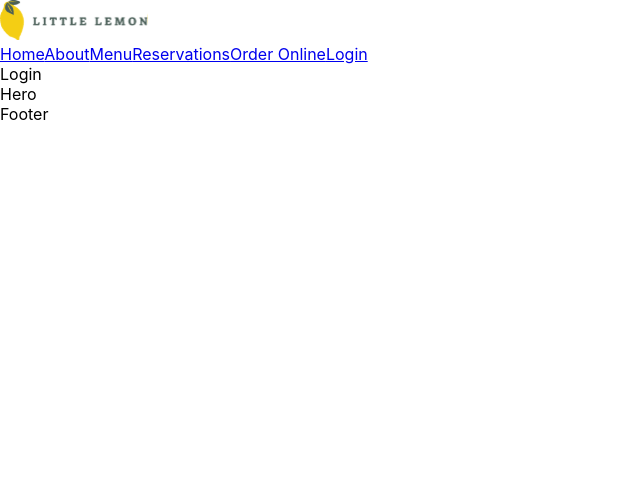
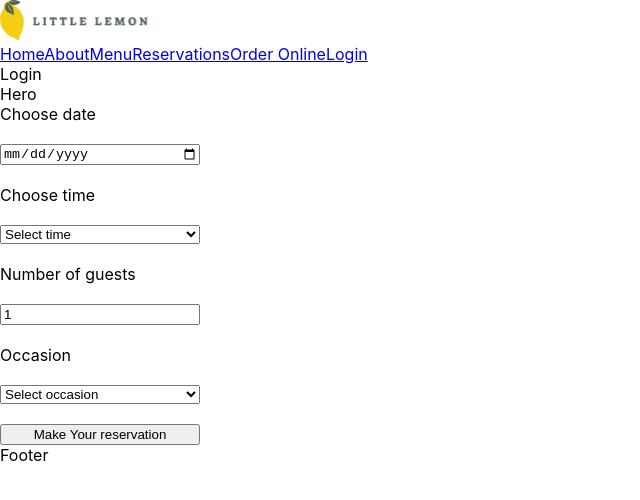
Before and after one commit to kaitlyn601/Little-Lemon, a React (Create React App) app: page /login in a window 1280 px wide. Shown: the top 500 px of the page, without its empty margins (0-640 px from the left). Built offline with nearby package versions, Linux system fonts and the light colour scheme.

Commit message:
lifted booking time slot state up to main

```diff
--- a/src/App.js
+++ b/src/App.js
@@ -1,4 +1,5 @@
 import './App.css';
+import React, { useState } from 'react';
 import { BrowserRouter as Router, Routes, Route } from 'react-router-dom';
 import Header from './Header';
 import Footer from './Footer';
@@ -9,7 +10,17 @@ import Home from './links/Home';
 import Reservations from './links/Reservations';
 import Login from './links/Login';
 import OrderOnline from './links/OrderOnline';
+import BookingForm from './links/BookingForm';
+
 function App() {
+  const [availableTimes, setAvailableTimes] = useState([
+    '17:00',
+    '18:00',
+    '19:00',
+    '20:00',
+    '21:00',
+    '22:00',
+  ]);
   return (
     <>
       <Router>
@@ -23,6 +34,7 @@ function App() {
           <Route path='/login' element={<Login />} />
         </Routes>
         <Hero></Hero>
+        <BookingForm availableTimes={availableTimes} />
         <Footer></Footer>
       </Router>
     </>
--- a/src/links/BookingForm.js
+++ b/src/links/BookingForm.js
@@ -1,19 +1,12 @@
 import React from 'react';
 import { useState } from 'react';
 
-function BookingForm() {
+function BookingForm({ availableTimes }) {
   const [date, setDate] = useState('');
   const [time, setTime] = useState('');
   const [guests, setGuests] = useState(1);
   const [occasion, setOccasion] = useState('');
-  const [availableTimes, setAvailableTimes] = useState([
-    '17:00',
-    '18:00',
-    '19:00',
-    '20:00',
-    '21:00',
-    '22:00',
-  ]);
+
   // Optional: handle form submission
   const handleSubmit = (e) => {
     e.preventDefault();
--- a/src/links/BookingPage.js
+++ b/src/links/BookingPage.js
@@ -1,5 +1,6 @@
 import React from 'react';
 import { useState } from 'react';
+import BookingForm from './BookingForm';
 
 function BookingPage() {
   return <></>;
```
